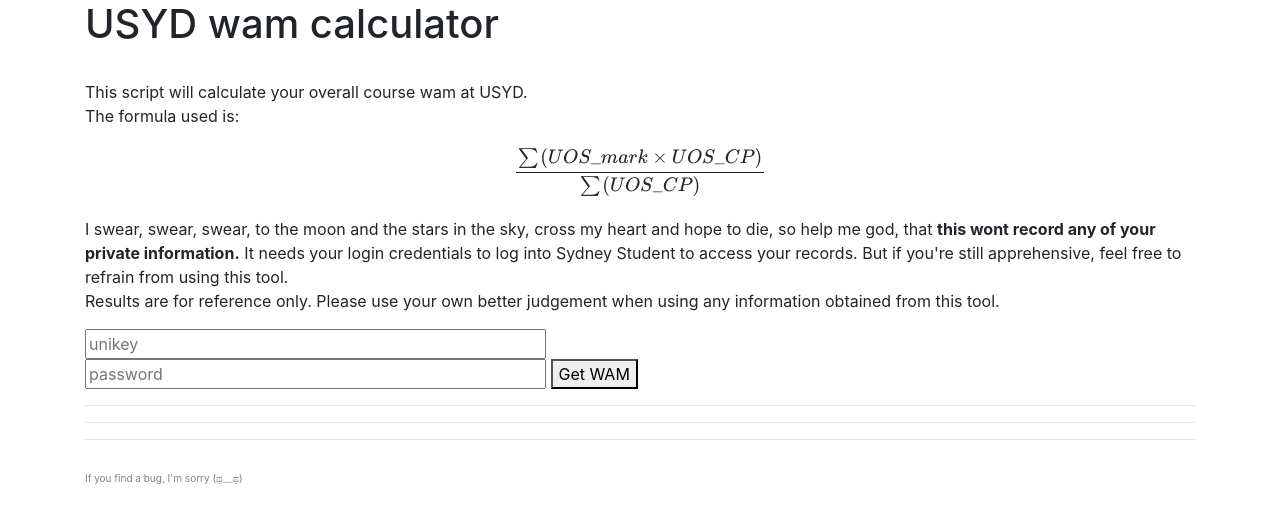
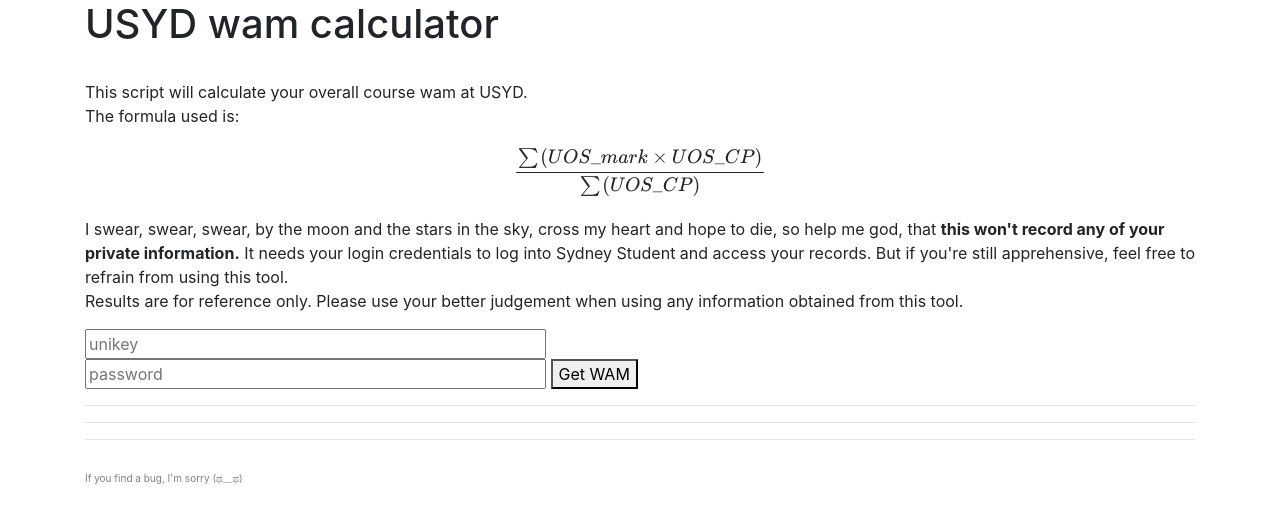
Before and after one commit to mshe2089/Personal-Website, a Flask app: page /USYDmarks in a window 1280 px wide. Shown: the part 56-579 px from the top of the page. Run offline with Flask 2, Linux system fonts and the light colour scheme; some libraries are stand-ins or nearby versions.

Commit message:
typo fix

```diff
--- a/static/py/getmymarks.py
+++ b/static/py/getmymarks.py
@@ -16,6 +16,7 @@
     print("logging in to Sydney Student...")
 
     options = Options()
+    #comment out below for local
     options.binary_location = os.environ.get('GOOGLE_CHROME_BIN')
 
     options.add_argument("--window-size=1920,1080")
@@ -26,6 +27,8 @@
     options.add_argument("--no-sandbox")
     options.add_argument('--disable-gpu')
     options.add_argument('--headless')
+
+    #comment out path for local
     driver = webdriver.Chrome(executable_path=str(os.environ.get('CHROMEDRIVER_PATH')), options=options)
 
     try:
--- a/templates/USYDmarks.html
+++ b/templates/USYDmarks.html
@@ -19,11 +19,11 @@
     <p>
       <br>This script will calculate your overall course wam at USYD.
       <br>The formula used is: <b>\[ \frac{\sum_{}^{} (UOS\_mark \times UOS\_CP)}{\sum_{}^{} (UOS\_CP)}\]</b>
-      I swear, swear, swear, to the moon and the stars in the sky, cross my heart and hope to die, so help me god, that <b>this wont record any of your private information.</b>
-      It needs your login credentials to log into Sydney Student to access your records. But if you're still apprehensive, feel free to refrain from using this tool.
-      <br>Results are for reference only. Please use your own better judgement when using any information obtained from this tool.
+      I swear, swear, swear, by the moon and the stars in the sky, cross my heart and hope to die, so help me god, that <b>this won't record any of your private information.</b>
+      It needs your login credentials to log into Sydney Student and access your records. But if you're still apprehensive, feel free to refrain from using this tool.
+      <br>Results are for reference only. Please use your better judgement when using any information obtained from this tool.
       <br>
-      <form name="SATsolver">
+      <form name="loginform">
       <input type="text" name="usernamebox" size="40" placeholder="unikey"/><br>
       <input type="text" name="passwordbox" size="40" placeholder="password"/>
       <button type="button" id="submitCredentials" onClick="">Get WAM</button>
```
